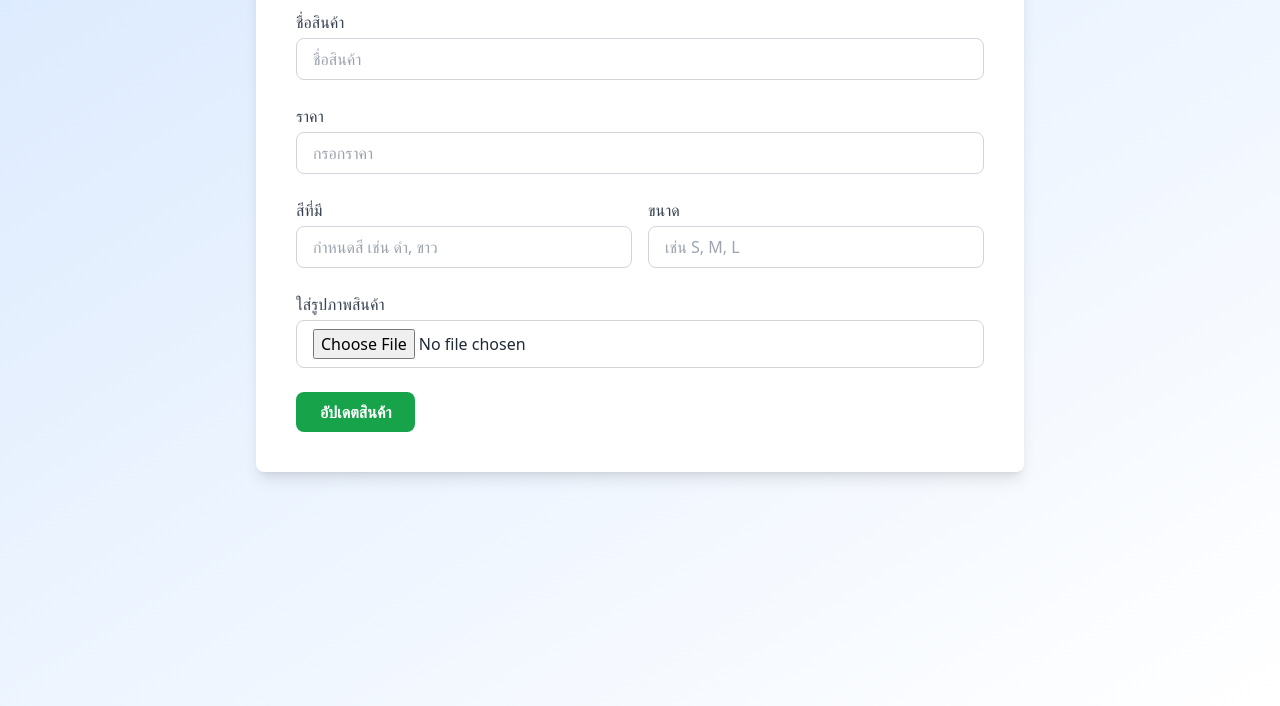
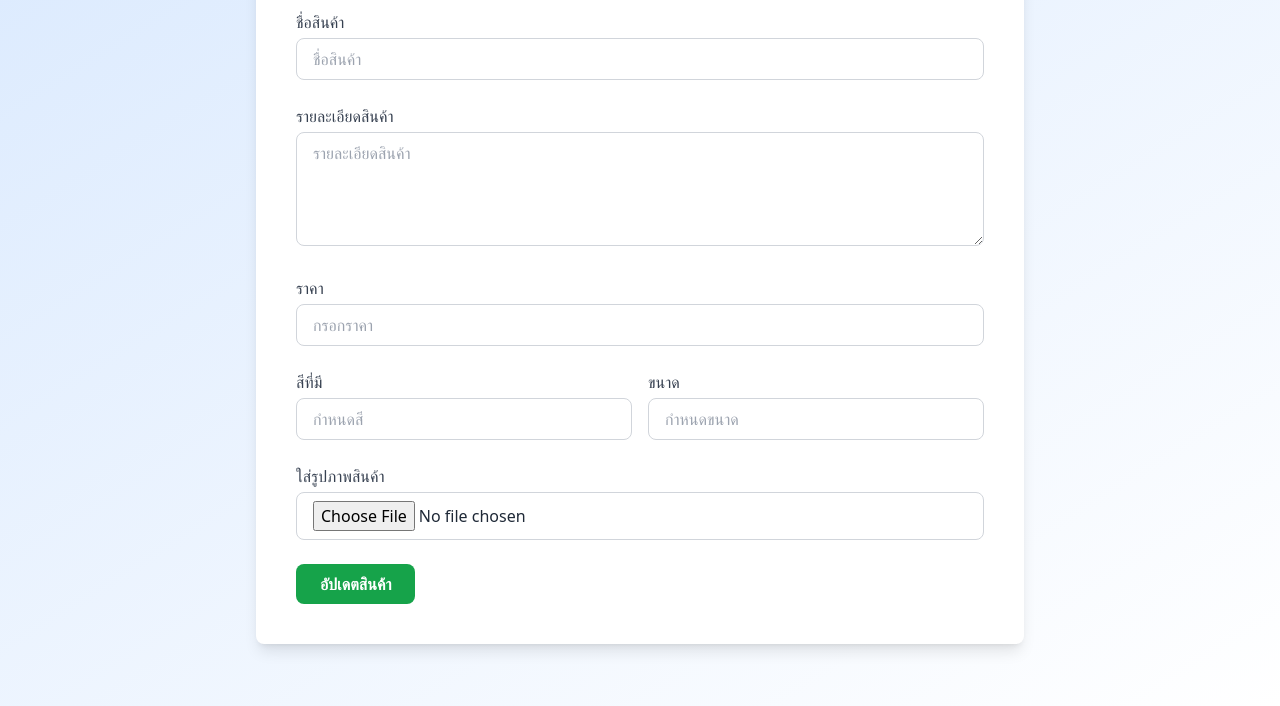
Before and after one commit to Keng043/souvenir-shop, a plain HTML site: page admin.html in a window 1280 px wide. Shown: the part 94-800 px from the top of the page. Drawn offline with nearby package versions, Linux system fonts and the light colour scheme.

Commit message:
อัปเดตข้อมูลหน้าเว็บ

```diff
--- a/admin.html
+++ b/admin.html
@@ -33,6 +33,12 @@
       </div>
 
       <div>
+        <label for="productDescription" class="block mb-1 text-gray-700 font-medium">รายละเอียดสินค้า</label>
+        <textarea id="productDescription" rows="4" placeholder="รายละเอียดสินค้า"
+          class="w-full border border-gray-300 rounded-lg px-4 py-2 focus:ring-2 focus:ring-blue-400 focus:outline-none transition"></textarea>
+      </div>
+
+      <div>
         <label for="productPrice" class="block mb-1 text-gray-700 font-medium">ราคา</label>
         <input type="number" id="productPrice" placeholder="กรอกราคา"
           class="w-full border border-gray-300 rounded-lg px-4 py-2 focus:ring-2 focus:ring-blue-400 focus:outline-none transition" />
@@ -41,13 +47,13 @@
       <div class="grid grid-cols-1 sm:grid-cols-2 gap-4">
         <div>
           <label for="productColor" class="block mb-1 text-gray-700 font-medium">สีที่มี</label>
-          <input type="text" id="productColor" placeholder="กำหนดสี เช่น ดำ, ขาว"
+          <input type="text" id="productColor" placeholder="กำหนดสี "
             class="w-full border border-gray-300 rounded-lg px-4 py-2 focus:ring-2 focus:ring-blue-400 focus:outline-none transition" />
         </div>
 
         <div>
           <label for="productSize" class="block mb-1 text-gray-700 font-medium">ขนาด</label>
-          <input type="text" id="productSize" placeholder="เช่น S, M, L"
+          <input type="text" id="productSize" placeholder="กำหนดขนาด "
             class="w-full border border-gray-300 rounded-lg px-4 py-2 focus:ring-2 focus:ring-blue-400 focus:outline-none transition" />
         </div>
       </div>
```
